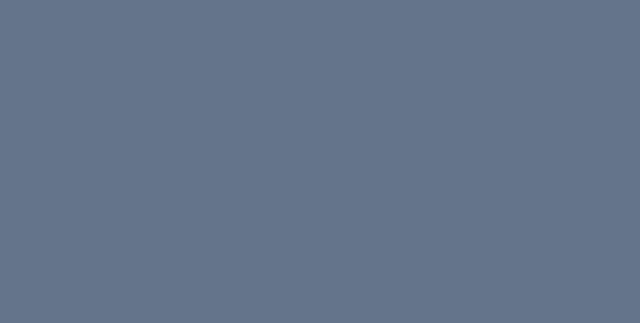
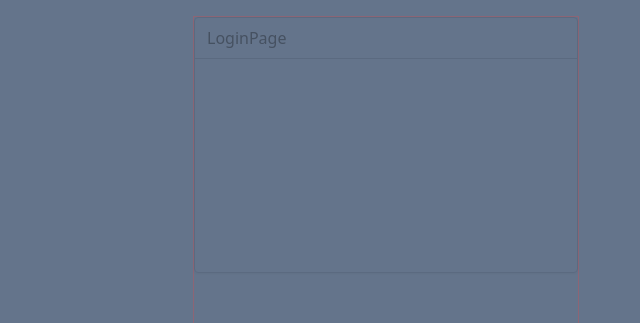
Before and after one commit to maxzz/react-spring-transition-pages, a React (Vite) app: page / in a window 1280 px wide. Shown: the top 323 px of the page, without its empty margins (640-1280 px from the left). Built offline with nearby package versions, Linux system fonts and the light colour scheme.

Commit message:
WIP. tweak initial transition

```diff
--- a/src/components/2-main/index.tsx
+++ b/src/components/2-main/index.tsx
@@ -14,10 +14,10 @@ export function SectionMain() {
         ref: springRef,
         //keys: (item) => item,
         keys: null,
-        from: { opacity: 0, transform: 'translate3d(100%,0,0)' },
+        from: { opacity: 0.3, transform: 'translate3d(100%,0,0)' },
         to: { opacity: 1, transform: 'translate3d(0%,0,0)' },
-        leave: { opacity: 0, transform: 'translate3d(-50%,0,0)' },
-        config: { duration: 2000 },
+        leave: { opacity: 0.3, transform: 'translate3d(-50%,0,0)' },
+        config: { duration: 62000 },
     });
 
     useEffect(() => {
@@ -32,7 +32,7 @@ export function SectionMain() {
 
                 const Component = Components[item];
                 return (
-                    <a.div style={style}>
+                    <a.div style={style} className="border-red-500 border">
                         <Component />
                     </a.div>
                 );
--- a/src/components/pages/login/index.tsx
+++ b/src/components/pages/login/index.tsx
@@ -1,6 +1,6 @@
 export function LoginPage() {
     return (
-        <div className="w-96 h-64 border-slate-600 border rounded shadow">
+        <div data-name="login" className="w-96 h-64 border-slate-600 border rounded shadow">
             <div className="px-3 py-2 border-slate-600 border-b">
                 LoginPage
             </div>
--- a/src/components/pages/signin/index.tsx
+++ b/src/components/pages/signin/index.tsx
@@ -1,6 +1,6 @@
 export function SigninPage() {
     return (
-        <div className="w-96 h-64 border-slate-600 border rounded shadow">
+        <div data-name="signin" className="w-96 h-64 border-slate-600 border rounded shadow">
             <div className="px-3 py-2 border-slate-600 border-b">
                 Sign In
             </div>
```
